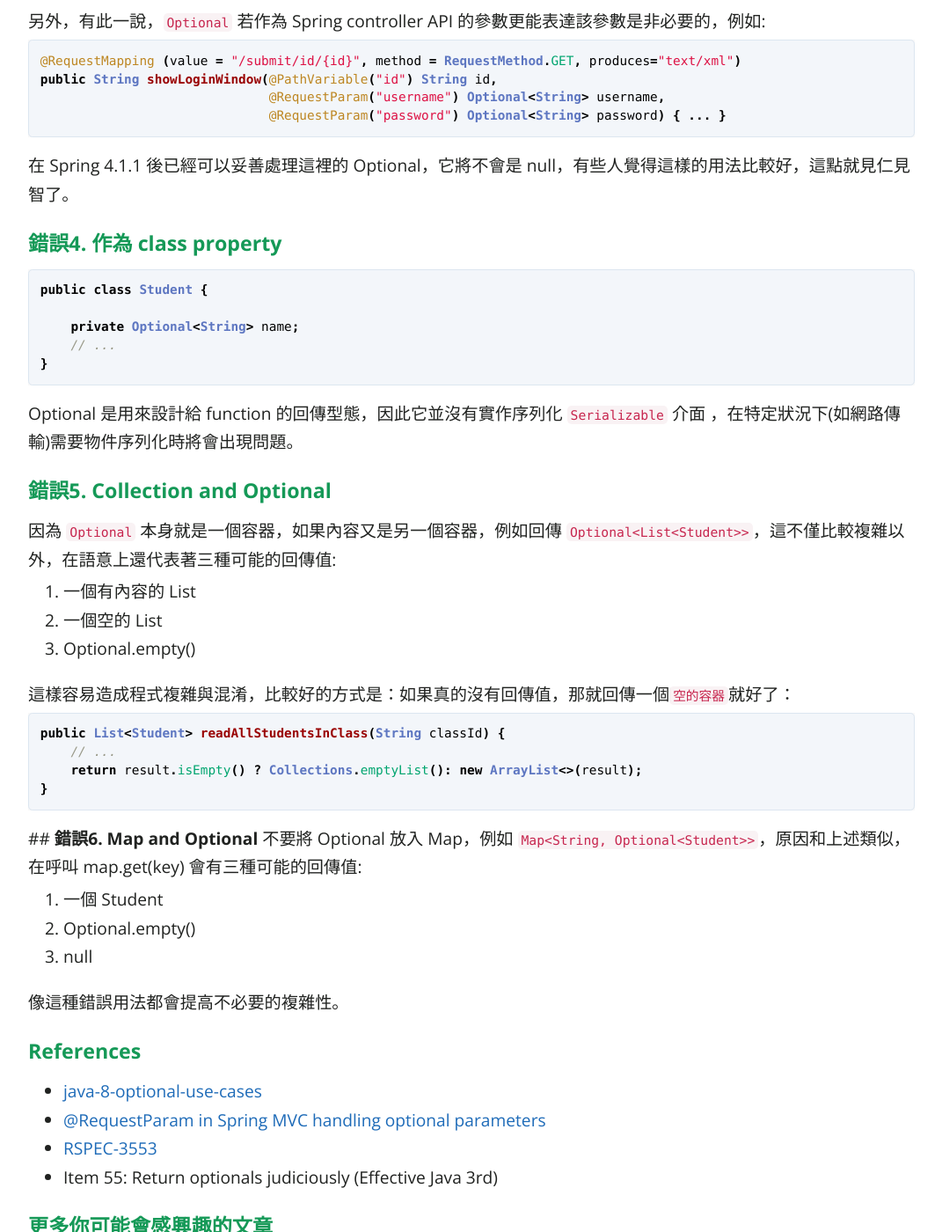
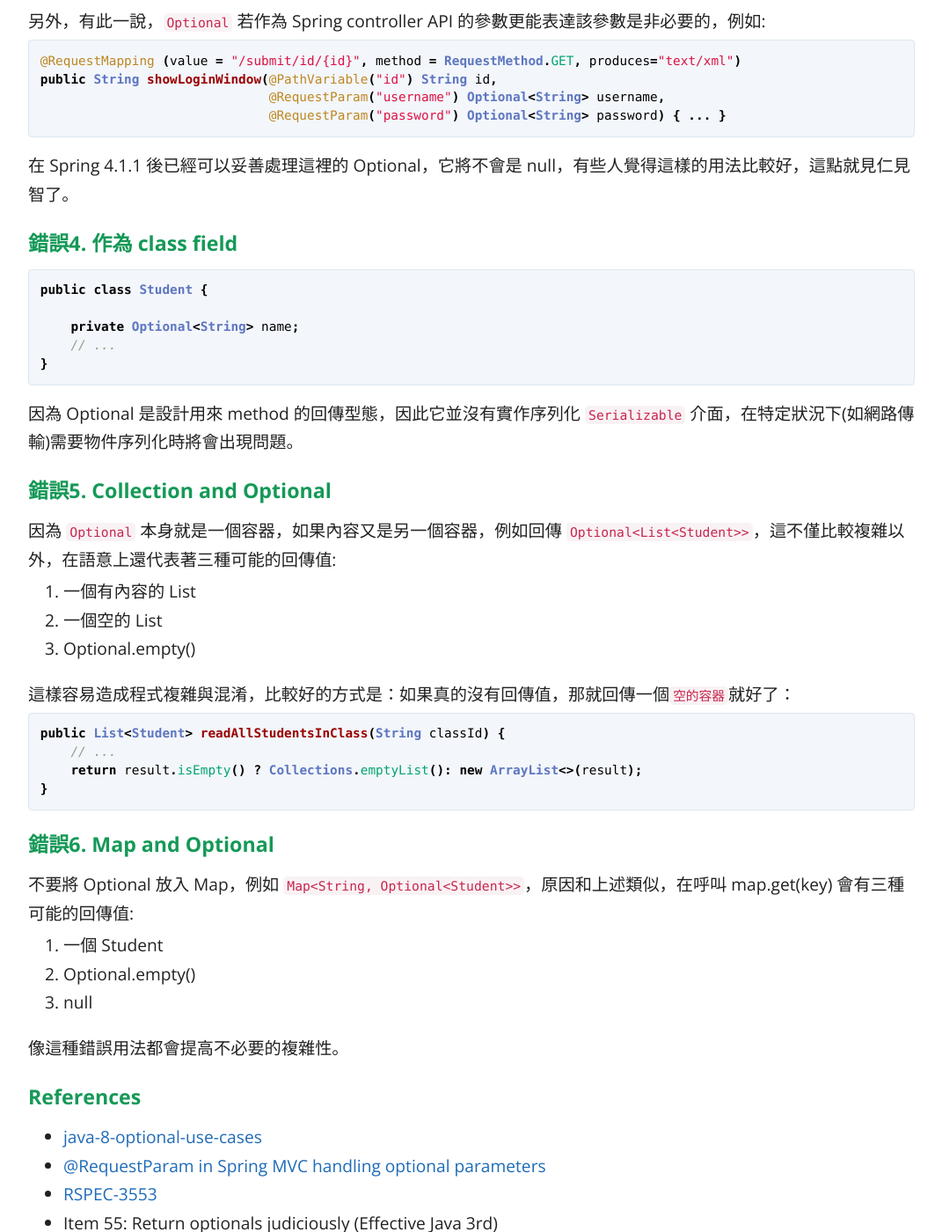
Before and after one commit to KaiSheng714/KaiSheng714.github.io, a Jekyll site: the page built from _posts/2022-05-17-misuse-of-java8-optional.md, in a window 1280 px wide and 1400 px high, scrolled down 2733 px. Shown: the whole window at 88% size, without its empty margins (104-1175 px from the left). Built offline with Jekyll 4.4.1, drawn with Linux system fonts in a browser that asks for light colours; comment, search, counter and statistics services are not loaded.

Commit message:
optional

````diff
--- a/_posts/2022-05-17-misuse-of-java8-optional.md
+++ b/_posts/2022-05-17-misuse-of-java8-optional.md
@@ -98,7 +98,7 @@ public String showLoginWindow(@PathVariable("id") String id,
 
 在 Spring 4.1.1 後已經可以妥善處理這裡的 Optional，它將不會是 null，有些人覺得這樣的用法比較好，這點就見仁見智了。
 
-## **錯誤4. 作為 class property**
+## **錯誤4. 作為 class field**
 
 ```java
 public class Student {
@@ -108,7 +108,7 @@ public class Student {
 }
 ```
 
-Optional 是用來設計給 function 的回傳型態，因此它並沒有實作序列化 `Serializable` 介面 ，在特定狀況下(如網路傳輸)需要物件序列化時將會出現問題。
+因為 Optional 是設計用來 method 的回傳型態，因此它並沒有實作序列化 `Serializable` 介面，在特定狀況下(如網路傳輸)需要物件序列化時將會出現問題。
 
 ## **錯誤5. Collection and Optional**
 因為 `Optional` 本身就是一個容器，如果內容又是另一個容器，例如回傳 `Optional<List<Student>>`，這不僅比較複雜以外，在語意上還代表著三種可能的回傳值:
@@ -125,7 +125,7 @@ public List<Student> readAllStudentsInClass(String classId) {
 }
 ```
 
- ## **錯誤6. Map and Optional**
+## **錯誤6. Map and Optional**
 不要將 Optional 放入 Map，例如 `Map<String, Optional<Student>>`，原因和上述類似，在呼叫 map.get(key) 會有三種可能的回傳值:
 1. 一個 Student
 2. Optional.empty()
````
